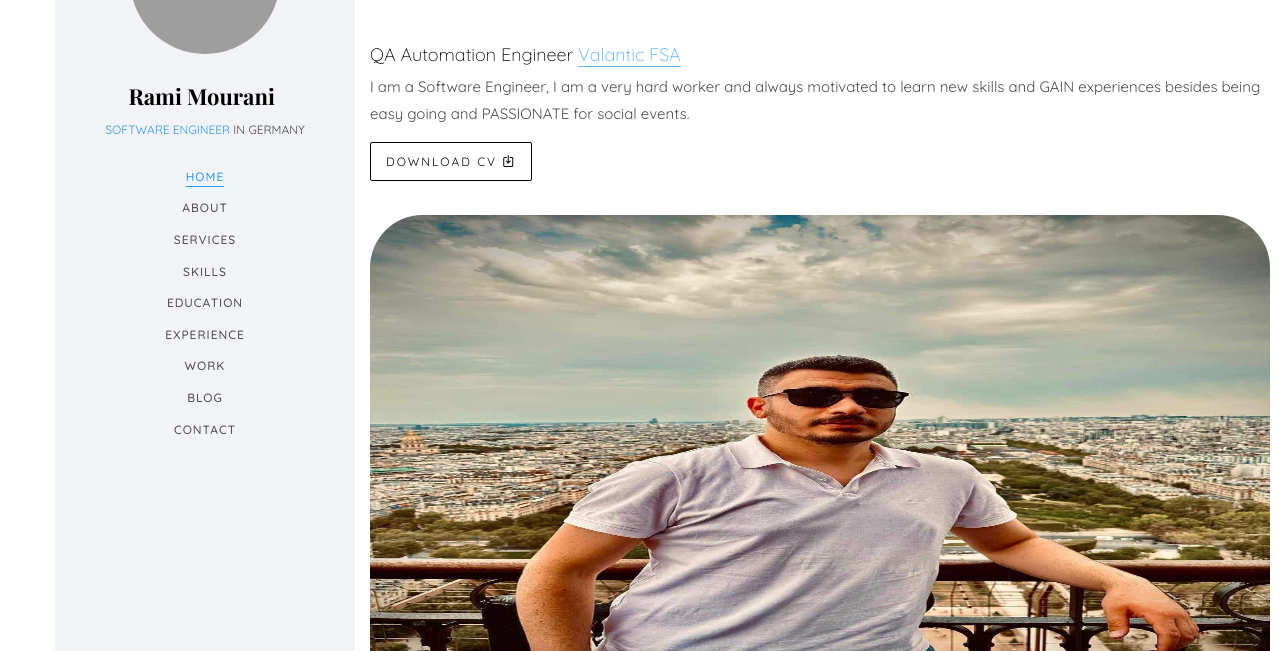
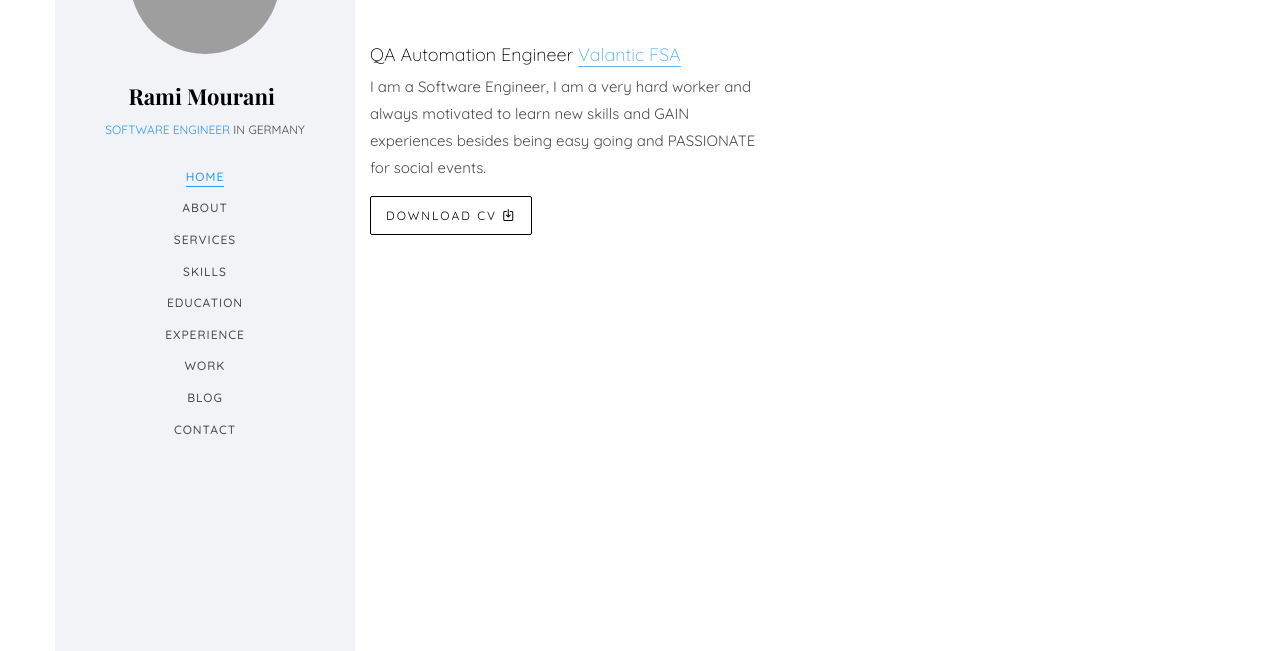
Before and after one commit to Ramirow/my-website, a plain HTML site: page index.html in a window 1280 px wide. Shown: the part 141-792 px from the top of the page. Drawn offline with nearby package versions, Linux system fonts and the light colour scheme; grey boxes are pictures that could not be loaded; files whose address does not match are found by name; a web font is replaced by a local one.

Commit message:
updating the index file

```diff
--- a/index.html
+++ b/index.html
@@ -76,7 +76,6 @@
 				</div>
 			</nav>
 		</aside>
-
 		<div id="colorlib-main">
 			<section id="colorlib-hero" class="js-fullheight" data-section="home">
 				<div class="flexslider js-fullheight">
@@ -95,7 +94,7 @@
 												new skills and GAIN experiences besides being easy going and PASSIONATE for
 												social events. </p>
 											   <p><a class="btn btn-primary btn-learn">Download CV <i class="icon-download4"></i></a></p>
-											   <img src="images/img_bg_1.jpg" alt="Description of the image" style="margin-top:30px; border-radius: 5cap;width: 900px; height: 500px;">
+											   <!-- <img src="images/img_bg_1.jpg" alt="Description of the image" style="margin-top:30px; border-radius: 5cap;width: 900px; height: 500px;">	 -->
 											</div>
 					   				</div>
 					   			</div>
@@ -105,8 +104,7 @@
 				  	</ul>
 			  	</div>
 			</section>
-
-			<section class="colorlib-about" data-section="about">
+			 <section class="colorlib-about" data-section="about">
 				<div class="colorlib-narrow-content">
 					<div class="row">
 						<div class="col-md-12">
```
